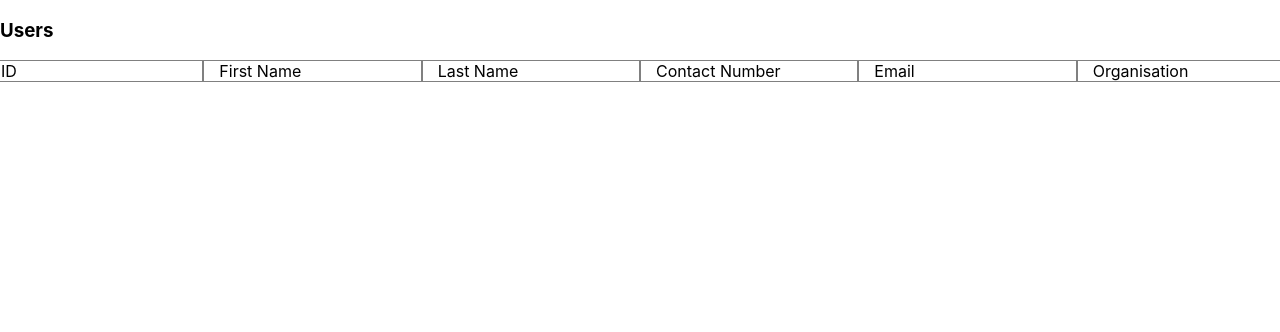
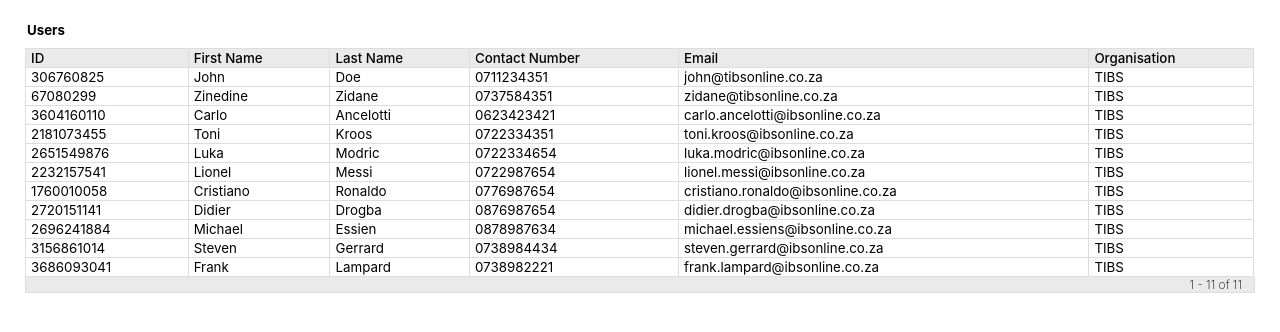
Before and after one commit to pitsontise/tibs-amplify-react2, a React (Create React App) app: page /dashboard in a window 1280 px wide. Shown: the top 332 px of the page. Built offline with nearby package versions, Linux system fonts and the light colour scheme.

Commit message:
Tabs WIP

```diff
--- a/src/components/table/table.component.jsx
+++ b/src/components/table/table.component.jsx
@@ -1,24 +1,47 @@
-import { Row, Col } from "react-grid-system";
-import { TableContainer } from "./table.style";
-import { H3 } from "../utils/typography";
+import {
+  TableContainer,
+  TableTitle,
+  StyledTable,
+  TableHeader,
+  Row,
+  Col,
+  Footer,
+} from "./table.style";
+import { useMemo } from "react";
 
 const Table = (props) => {
-  const { title, headers } = props;
+  const { title, headers, data } = props;
+
+  const pagination = useMemo(
+    () => `1 - ${data.length} of ${data.length}`,
+    [data.length]
+  );
 
   return (
-    <>
-      <H3>{title}</H3>
-      <TableContainer>
+    <TableContainer>
+      <TableTitle>{title}</TableTitle>
+      <StyledTable>
         <Row>
           {headers?.map((header) => (
-            <Col style={{ border: "1px gray solid" }}>{header.title}</Col>
+            <TableHeader>{header.title}</TableHeader>
           ))}
         </Row>
-        <Row>
-          <Col></Col>
-        </Row>
-      </TableContainer>
-    </>
+        {data?.map((rowData) => {
+          return (
+            <Row key={rowData.id}>
+              {headers?.map((header) => {
+                return (
+                  <Col key={rowData[header.accessor]}>
+                    {rowData[header.accessor]}
+                  </Col>
+                );
+              })}
+            </Row>
+          );
+        })}
+      </StyledTable>
+      <Footer>{pagination}</Footer>
+    </TableContainer>
   );
 };
 
--- a/src/components/table/table.style.js
+++ b/src/components/table/table.style.js
@@ -1,5 +1,61 @@
 import styled from "styled-components";
+import colors from "../utils/colors";
 
-export const TableContainer = styled.div``;
+export const TableContainer = styled.div`
+  display: flex;
+  flex-direction: column;
+  position: absolute;
+  left: 25px;
+  width: 96%;
+`;
+
+export const TableTitle = styled.h5`
+  position: relative;
+  margin-bottom: 10px;
+  left: 2px;
+`;
+
+export const StyledTable = styled.table`
+  border-top: 1px ${colors.GREY1} solid;
+  border-left: 1px ${colors.GREY1} solid;
+  border-bottom: 1px ${colors.GREY1} solid;
+  border-spacing: 0px;
+`;
+
+export const TableHeader = styled.td`
+  font-size: 10pt;
+  border-right: 1px ${colors.GREY1} solid;
+  padding-left: 5px;
+  background-color: ${colors.GREY2};
+  font-weight: 450;
+`;
+
+export const Row = styled.tr`
+  border-bottom: 1px ${colors.GREY1} solid;
+  border-left: 1px ${colors.GREY1} solid;
+  border-right: 1px ${colors.GREY1} solid;
+`;
+
+export const Col = styled.td`
+  border-top: 1px ${colors.GREY1} solid;
+  border-right: 1px ${colors.GREY1} solid;
+  font-size: 10pt;
+  padding-left: 5px;
+`;
+
+export const Footer = styled.tr`
+  display: flex;
+  justify-content: end;
+  border-bottom: 1px ${colors.GREY1} solid;
+  border-left: 1px ${colors.GREY1} solid;
+  border-right: 1px ${colors.GREY1} solid;
+  padding-right: 12px;
+  font-size: 9pt;
+  width: 95vw;
+  position: relative;
+  left: 0px;
+  background-color: ${colors.GREY2};
+  font-weight: 250;
+`;
 
 export const TableIcons = styled.div``;
--- a/src/components/tabs/tabs.component.jsx
+++ b/src/components/tabs/tabs.component.jsx
@@ -1,3 +1,29 @@
-const Tabs = () => {};
+import React, { memo, useEffect, useState } from "react";
+import { TabContainer, Tab } from "./tabs.style";
+
+const Tabs = ({ children, onTabSelected }) => {
+  const [itemId, setItemId] = useState(0);
+
+  useEffect(() => {
+    onTabSelected && onTabSelected(itemId);
+  }, [itemId, onTabSelected]);
+
+  return (
+    <TabContainer>
+      {React.Children.map(children, (child, index) => {
+        return React.cloneElement(child, {
+          onClick: () => {
+            setItemId(index);
+          },
+          selected: itemId === index,
+        });
+      })}
+    </TabContainer>
+  );
+};
+
+export const TabItem = memo(({ children, content, ...restProps }) => (
+  <Tab {...restProps}>{children}</Tab>
+));
 
 export default Tabs;
--- /dev/null
+++ b/src/components/tabs/tabs.style.js
@@ -0,0 +1,25 @@
+import styled from "styled-components";
+
+export const TabContainer = styled.div`
+  display: flex;
+  width: 100%;
+  background: red;
+  align-items: stretch;
+`;
+
+const selectedColor = "rgb(30,190,230)";
+const defaultColor = "transparent";
+
+export const Tab = styled.div`
+  background-color: white;
+  width: 100%;
+  padding: 10px;
+  cursor: pointer;
+  transition: 0.3s;
+  border-bottom: 4px solid
+    ${(props) => (props.selected ? selectedColor : defaultColor)};
+`;
+
+export const Content = styled.div`
+  ${(props) => (props.active ? "" : "display:none")}
+`;
--- a/src/components/utils/colors.js
+++ b/src/components/utils/colors.js
@@ -1,5 +1,7 @@
 const colors = {
   PRIMARY: "#A70001",
+  GREY1: "#DDDDDD",
+  GREY2: "#EAEAEA",
 };
 
 export default colors;
--- /dev/null
+++ b/src/data/users.js
@@ -0,0 +1,103 @@
+const usersData = [
+  {
+    id: "306760825",
+    firstName: "John",
+    lastName: "Doe",
+    contactNumber: "0711234351",
+    email: "john@tibsonline.co.za",
+    organisation: "TIBS",
+    jobTitle: "Procurement Officer",
+  },
+  {
+    id: "67080299",
+    firstName: "Zinedine",
+    lastName: "Zidane",
+    contactNumber: "0737584351",
+    email: "zidane@tibsonline.co.za",
+    organisation: "TIBS",
+    jobTitle: "Chief Procurment Officer",
+  },
+  {
+    id: "3604160110",
+    firstName: "Carlo",
+    lastName: "Ancelotti",
+    contactNumber: "0623423421",
+    email: "carlo.ancelotti@ibsonline.co.za",
+    organisation: "TIBS",
+    jobTitle: "Procurment Officer",
+  },
+  {
+    id: "2181073455",
+    firstName: "Toni",
+    lastName: "Kroos",
+    contactNumber: "0722334351",
+    email: "toni.kroos@ibsonline.co.za",
+    organisation: "TIBS",
+    jobTitle: "Procurment Officer",
+  },
+  {
+    id: "2651549876",
+    firstName: "Luka",
+    lastName: "Modric",
+    contactNumber: "0722334654",
+    email: "luka.modric@ibsonline.co.za",
+    organisation: "TIBS",
+    jobTitle: "Procurment Officer",
+  },
+  {
+    id: "2232157541",
+    firstName: "Lionel",
+    lastName: "Messi",
+    contactNumber: "0722987654",
+    email: "lionel.messi@ibsonline.co.za",
+    organisation: "TIBS",
+    jobTitle: "Procurment Officer",
+  },
+  {
+    id: "1760010058",
+    firstName: "Cristiano",
+    lastName: "Ronaldo",
+    contactNumber: "0776987654",
+    email: "cristiano.ronaldo@ibsonline.co.za",
+    organisation: "TIBS",
+    jobTitle: "Procurment Officer",
+  },
+  {
+    id: "2720151141",
+    firstName: "Didier",
+    lastName: "Drogba",
+    contactNumber: "0876987654",
+    email: "didier.drogba@ibsonline.co.za",
+    organisation: "TIBS",
+    jobTitle: "Procurment Officer",
+  },
+  {
+    id: "2696241884",
+    firstName: "Michael",
+    lastName: "Essien",
+    contactNumber: "0878987634",
+    email: "michael.essiens@ibsonline.co.za",
+    organisation: "TIBS",
+    jobTitle: "Procurment Officer",
+  },
+  {
+    id: "3156861014",
+    firstName: "Steven",
+    lastName: "Gerrard",
+    contactNumber: "0738984434",
+    email: "steven.gerrard@ibsonline.co.za",
+    organisation: "TIBS",
+    jobTitle: "Procurment Officer",
+  },
+  {
+    id: "3686093041",
+    firstName: "Frank",
+    lastName: "Lampard",
+    contactNumber: "0738982221",
+    email: "frank.lampard@ibsonline.co.za",
+    organisation: "TIBS",
+    jobTitle: "Procurment Officer",
+  },
+];
+
+export { usersData };
--- a/src/pages/users/users.all.jsx
+++ b/src/pages/users/users.all.jsx
@@ -1,4 +1,5 @@
 import Table from "../../components/table/table.component";
+import { usersData } from "../../data/users";
 
 const UsersAll = () => {
   const headers = [
@@ -28,7 +29,7 @@ const UsersAll = () => {
     },
   ];
 
-  return <Table title="Users" headers={headers} />;
+  return <Table title="Users" headers={headers} data={usersData} />;
 };
 
 export default UsersAll;
```
Also changed, not shown: src/data/users.json (deleted, +0 -93 lines), src/pages/dashboard/dashboard.jsx (+7 -0 lines).
